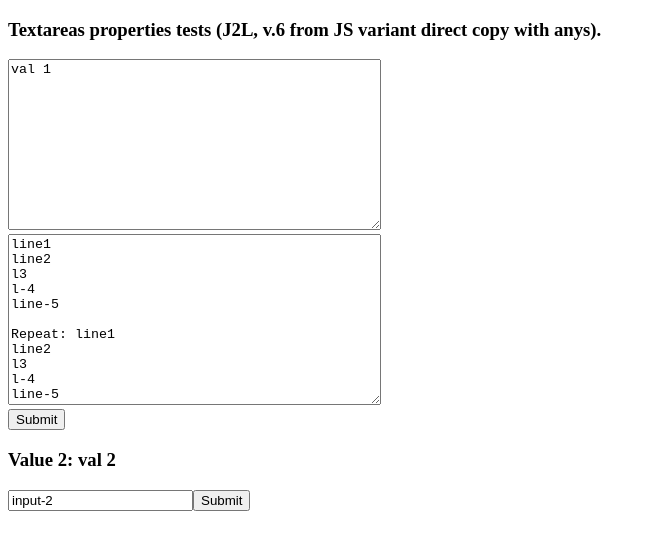
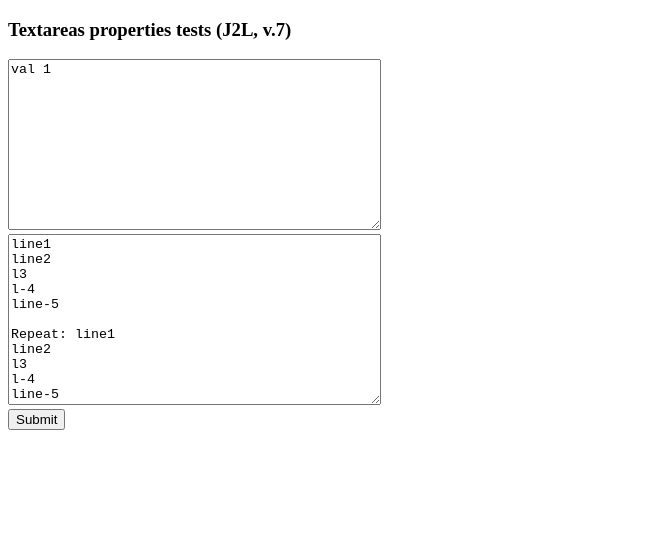
Before and after one commit to MaixEqu/react-ts-snips, a React (Create React App) app: page / in a window 1280 px wide. Shown: the top 550 px of the page, without its empty margins (0-656 px from the left). Built offline with nearby package versions, Linux system fonts and the light colour scheme.

Commit message:
Textareas properties tests (J2L, v.7)

```diff
--- a/src/App.tsx
+++ b/src/App.tsx
@@ -1,18 +1,13 @@
 // https://webformyself.com/rabota-s-ref-v-react/
 
 import * as React from "react";
-import * as ReactDOM from "react-dom";
 
 export class Main extends React.Component {
-  textInput_1:any;
-  textInput_2:any;
-  textInput_r:any;
+  textInput_1 = React.createRef<HTMLTextAreaElement>();
+  textInput_r = React.createRef<HTMLTextAreaElement>();
   state: any;
   constructor(props:any) {
     super(props)
-    this.textInput_1 = React.createRef();
-    this.textInput_2 = React.createRef();
-    this.textInput_r = React.createRef();
     this.state = {
       value_1: 'val 1',
       value_2: 'val 2',
@@ -26,23 +21,24 @@ export class Main extends React.Component {
     e.preventDefault();
     //console.log(e)
     //console.log(this.textInput_r.current)
-    console.log(this.textInput_r.current.cols)
-    console.log(this.textInput_r.current.scrollTop)
-    //this.setState({ value_1: this.textInput_1.current.value, cols1: 44, cols2: 22 })
-    this.setState({ value_1: this.textInput_1.current.value + this.textInput_1.current.value })
-    this.textInput_r.current.cols = 60
-    this.textInput_r.current.scrollTop += 20
-  };
-  handleSubmit_2 = (e:any) => {
-    e.preventDefault();
-    this.setState({ value_2: this.textInput_2.current.value})
+    if (this.textInput_r.current) {
+      console.log(this.textInput_r.current.cols)
+      console.log(this.textInput_r.current.scrollTop)
+      //this.setState({ value_1: this.textInput_1.current.value, cols1: 44, cols2: 22 })
+      const sTA1value = this.textInput_1.current ? this.textInput_1.current.value : ""
+      this.setState({ value_1: sTA1value + sTA1value })
+      this.textInput_r.current.cols = 48
+      this.textInput_r.current.scrollTop += 40
+    }
   };
   handleOnChange = (e:any) => {
     //e.preventDefault();
     //alert("onChange")
     //return true;
-    this.textInput_r.current.cols = 60
-    this.textInput_r.current.scrollTop += 20
+    if (this.textInput_r.current) {
+      this.textInput_r.current.cols = 60
+      this.textInput_r.current.scrollTop += 20
+    }
   }
 
   render() {
@@ -50,7 +46,7 @@ export class Main extends React.Component {
     const t = `line1\nline2\nl3\nl-4\nline-5\n\nRepeat: line1\nline2\nl3\nl-4\nline-5\n`
     return (
       <div>
-        <h3>Textareas properties tests (J2L, v.6 from JS variant direct copy with anys).<br /></h3>
+        <h3>Textareas properties tests (J2L, v.7)<br /></h3>
         <textarea rows={s.rows} cols={s.cols1}
           id="res"
           value={this.state.value_1}
@@ -68,11 +64,6 @@ export class Main extends React.Component {
           <br />
           <button>Submit</button>
         </form>
-        <h3>Value 2: {this.state.value_2}</h3>
-        <form onSubmit={this.handleSubmit_2}>
-          <input type="text" ref={this.textInput_2} defaultValue="input-2" />
-          <button>Submit</button>
-        </form>
       </div>
     );
   }
```
